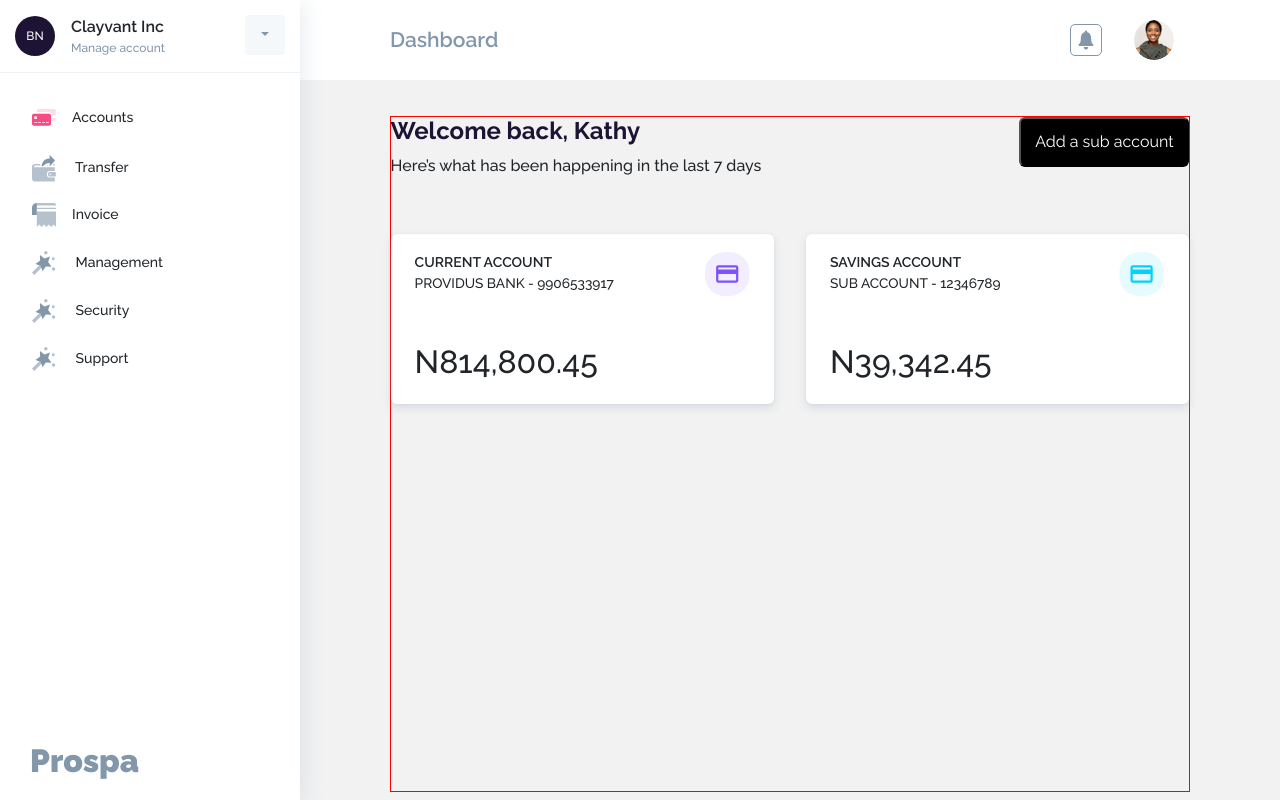
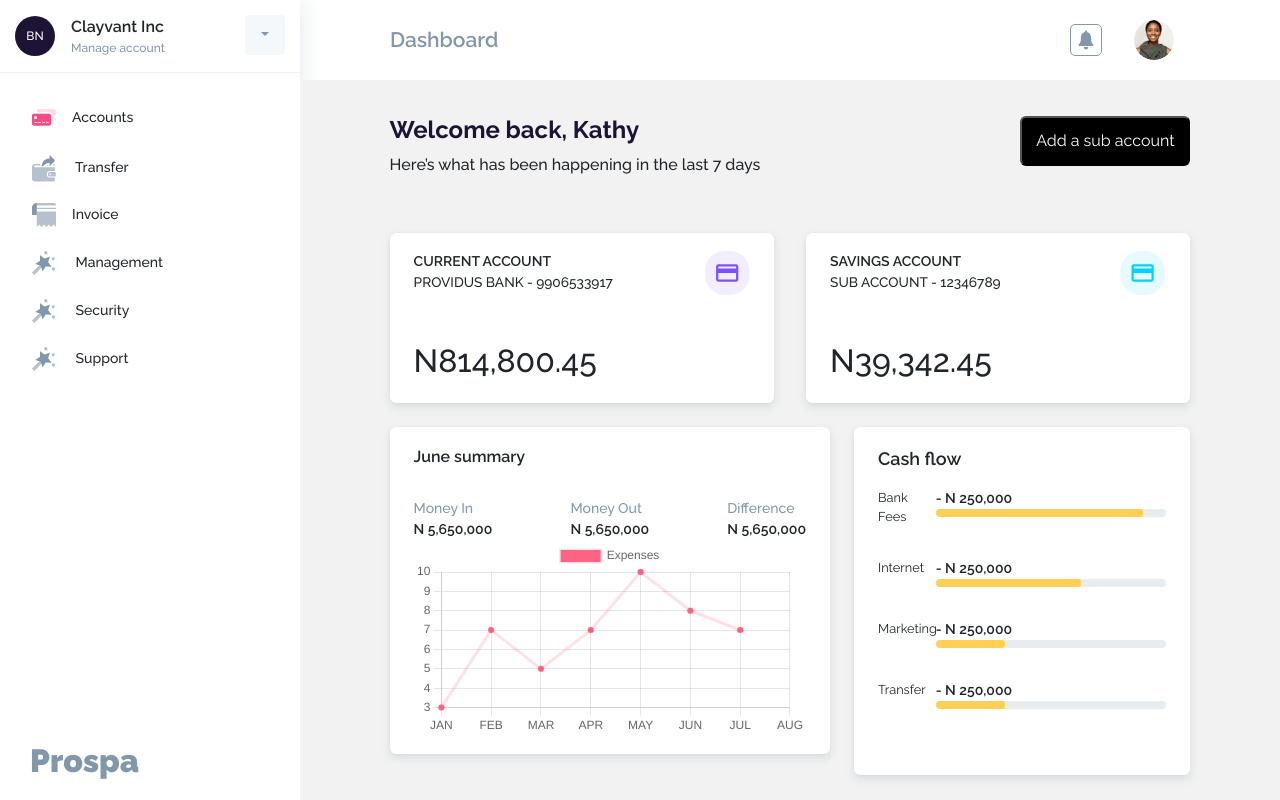
Before and after one commit to effiong-jr/prospa-task, a React (Create React App) app: page /dashboard in a window 1280 px wide. Built offline with nearby package versions, Linux system fonts and the light colour scheme.

Commit message:
Added user dashboard account summary

```diff
--- a/package.json
+++ b/package.json
@@ -7,9 +7,11 @@
     "@testing-library/react": "^11.2.7",
     "@testing-library/user-event": "^12.8.3",
     "bootstrap": "^4.6.0",
+    "chart.js": "^3.3.2",
     "node-sass": "^6.0.0",
     "react": "^17.0.2",
     "react-bootstrap": "^1.6.1",
+    "react-chartjs-2": "^3.0.3",
     "react-dom": "^17.0.2",
     "react-icons": "^4.2.0",
     "react-router-dom": "^5.2.0",
--- a/src/layout/user-dashboard/user-dashboard.scss
+++ b/src/layout/user-dashboard/user-dashboard.scss
@@ -1,11 +1,11 @@
 .dashboard-layout {
   display: grid;
   grid-template-columns: minmax(20%, 300px) 1fr;
-  //   border: 1px solid green;
-  height: 100vh;
 
   &__body {
+    position: relative;
     &__content {
+      position: absolute;
       padding: 2.25rem 5.6rem;
       padding-bottom: 0.5rem;
       display: flex;
@@ -13,6 +13,7 @@
       height: calc(100% - 80px);
       flex-direction: column;
       background: #f2f2f2;
+      overflow-y: auto;
     }
   }
 }
--- /dev/null
+++ b/src/pages/dashboard/accountStats/accountChart.js
@@ -0,0 +1,35 @@
+import React from 'react'
+import { Line } from 'react-chartjs-2'
+
+const data = {
+  labels: ['JAN', 'FEB', 'MAR', 'APR', 'MAY', 'JUN', 'JUL', 'AUG'],
+  datasets: [
+    {
+      label: 'Expenses',
+      data: [3, 7, 5, 7, 10, 8, 7],
+      fill: false,
+      backgroundColor: 'rgb(255, 99, 132)',
+      borderColor: 'rgba(255, 99, 132, 0.2)',
+    },
+  ],
+}
+
+const options = {
+  scales: {
+    yAxes: [
+      {
+        ticks: {
+          beginAtZero: true,
+        },
+      },
+    ],
+  },
+}
+
+const accountChart = () => (
+  <>
+    <Line data={data} options={options} />
+  </>
+)
+
+export default accountChart
--- /dev/null
+++ b/src/pages/dashboard/accountStats/accountStats.js
@@ -0,0 +1,38 @@
+import CustomCard from '../../../components/custom-card/customCard'
+import AccountChart from './accountChart'
+
+import './accountStats.scss'
+
+const AccountStats = () => {
+  return (
+    <div className="dashboard__account__stats">
+      <CustomCard>
+        <div className="dashboard__account__stats__summary">
+          <div className="dashboard__account__stats__summary--title">
+            June summary
+          </div>
+          <div className="dashboard__account__stats__summary__breakdown">
+            <div>
+              <div className="title">Money In</div>
+              <div className="amount">N 5,650,000</div>
+            </div>
+            <div>
+              <div className="title">Money Out</div>
+              <div className="amount">N 5,650,000</div>
+            </div>
+            <div>
+              <div className="title">Difference</div>
+              <div className="amount">N 5,650,000</div>
+            </div>
+          </div>
+        </div>
+
+        <div className="dashboard__account__stats__graph">
+          <AccountChart />
+        </div>
+      </CustomCard>
+    </div>
+  )
+}
+
+export default AccountStats
--- /dev/null
+++ b/src/pages/dashboard/accountStats/accountStats.scss
@@ -0,0 +1,34 @@
+.dashboard__account__stats {
+  .custom-card {
+    // width: 55%;
+    flex-direction: column;
+  }
+
+  &__summary {
+    display: flex;
+    width: 100%;
+    flex-direction: column;
+
+    &--title {
+      font: 1.125rem;
+      font-weight: 600;
+      margin-bottom: 1.8rem;
+    }
+
+    &__breakdown {
+      display: flex;
+      justify-content: space-between;
+
+      .title {
+        font-size: 14px;
+        font-weight: 500;
+        color: #8397ab;
+      }
+
+      .amount {
+        font-size: 14px;
+        font-weight: 600;
+      }
+    }
+  }
+}
--- /dev/null
+++ b/src/pages/dashboard/cashfow/cashflow.js
@@ -0,0 +1,54 @@
+import { ProgressBar } from 'react-bootstrap'
+import { ListGroup } from 'react-bootstrap'
+
+import CustomCard from '../../../components/custom-card/customCard'
+
+import './cashflow.scss'
+
+const Cashflow = () => {
+  return (
+    <CustomCard>
+      <div className="dashboard__account__stats__cashflow">
+        <div className="dashboard__account__stats__cashflow--title">
+          Cash flow
+        </div>
+
+        <div className="dashboard__account__stats__cashflow__progress-bar">
+          <ListGroup>
+            <ListGroup.Item className="d-flex p-0 progress__bar">
+              <div className="progress__bar--title">Bank Fees</div>
+              <div className="progress__bar--bar">
+                <div className="amount">- N 250,000</div>
+                <ProgressBar now={90} />
+              </div>
+            </ListGroup.Item>
+
+            <ListGroup.Item className="d-flex p-0 progress__bar">
+              <div className="progress__bar--title">Internet</div>
+              <div className="progress__bar--bar">
+                <div className="amount">- N 250,000</div>
+                <ProgressBar now={63} />
+              </div>
+            </ListGroup.Item>
+            <ListGroup.Item className="d-flex p-0 progress__bar">
+              <div className="progress__bar--title">Marketing</div>
+              <div className="progress__bar--bar">
+                <div className="amount">- N 250,000</div>
+                <ProgressBar now={30} />
+              </div>
+            </ListGroup.Item>
+
+            <ListGroup.Item className="d-flex p-0 progress__bar">
+              <div className="progress__bar--title">Transfer</div>
+              <div className="progress__bar--bar">
+                <div className="amount">- N 250,000</div>
+                <ProgressBar now={30} />
+              </div>
+            </ListGroup.Item>
+          </ListGroup>
+        </div>
+      </div>
+    </CustomCard>
+  )
+}
+export default Cashflow
--- /dev/null
+++ b/src/pages/dashboard/cashfow/cashflow.scss
@@ -0,0 +1,48 @@
+.dashboard__account__stats__cashflow {
+  width: 100%;
+  display: flex;
+  flex-direction: column;
+
+  &--title {
+    font-size: 1.125rem;
+    font-weight: 600;
+    margin-right: 0.5rem;
+  }
+
+  &__progress-bar {
+    margin-top: 1rem;
+    & .list-group-item {
+      border: none;
+    }
+    .progress__bar {
+      display: flex;
+      width: 100%;
+      margin-bottom: 2rem;
+      height: 100%;
+      justify-content: space-between;
+
+      &--title {
+        font-size: 0.8rem;
+        width: 20%;
+      }
+
+      &--bar {
+        width: 80%;
+
+        .amount {
+          font-size: 0.875rem;
+          font-weight: 600;
+        }
+      }
+    }
+
+    .progress {
+      height: 8px;
+    }
+    .progress-bar {
+      background: #ffcf56;
+      border-radius: 3px;
+      height: 8px;
+    }
+  }
+}
--- a/src/pages/dashboard/dashboard.js
+++ b/src/pages/dashboard/dashboard.js
@@ -1,7 +1,8 @@
 import DashboardLayout from '../../layout/user-dashboard/userDashboard'
-import CustomCard from '../../components/custom-card/customCard'
 import CustomButton from '../../components/custom-button/customButton'
 import AccountInfo from './accountInfo/accountInfo'
+import AccountStats from './accountStats/accountStats'
+import Cashflow from './cashfow/cashflow'
 
 import './dashboard.scss'
 
@@ -24,7 +25,19 @@ const Dashboard = () => {
         </section>
 
         <section className="dashboard__content-area__content">
-          <AccountInfo />
+          <div className=" dashboard__content-area__content--account-info content">
+            <AccountInfo />
+          </div>
+
+          <div className="dashboard__content-area__content--account-summary content">
+            <div className="account-stats">
+              <AccountStats />
+            </div>
+
+            <div className="cash-flow">
+              <Cashflow />
+            </div>
+          </div>
         </section>
       </div>
     </DashboardLayout>
--- a/src/pages/dashboard/dashboard.scss
+++ b/src/pages/dashboard/dashboard.scss
@@ -1,7 +1,6 @@
 .dashboard__content-area {
   display: flex;
   flex-direction: column;
-  border: 1px solid red;
   height: 100%;
 
   &__header {
@@ -28,5 +27,25 @@
   }
 
   &__content {
+    display: flex;
+    flex-direction: column;
+
+    &--account-info {
+    }
+
+    &--account-summary {
+      margin-top: 1.5rem;
+      display: flex;
+
+      .account-stats {
+        width: 55%;
+      }
+
+      .cash-flow {
+        margin-left: 1.5rem;
+        margin-bottom: 1rem;
+        flex-grow: 1;
+      }
+    }
   }
 }
```
Also changed, not shown: 1 other file (tests, documents, lock files or other folders).
